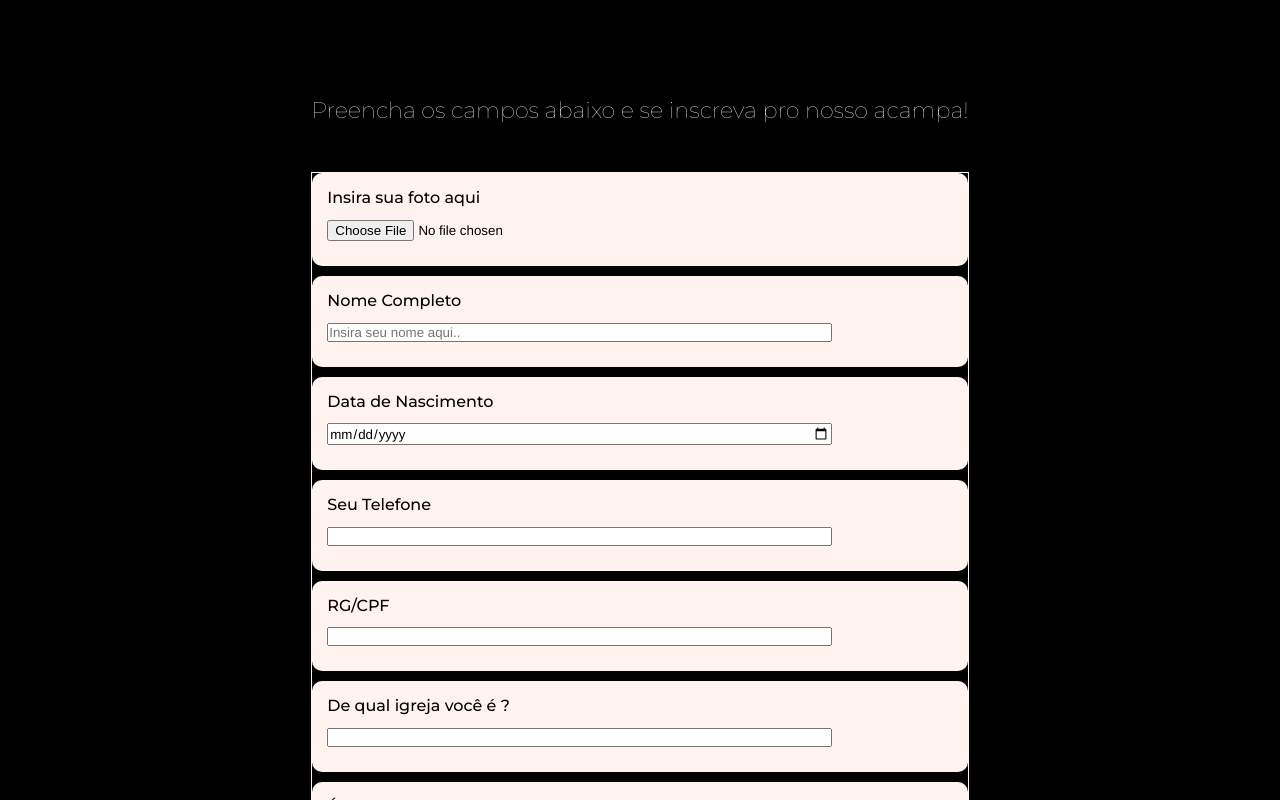
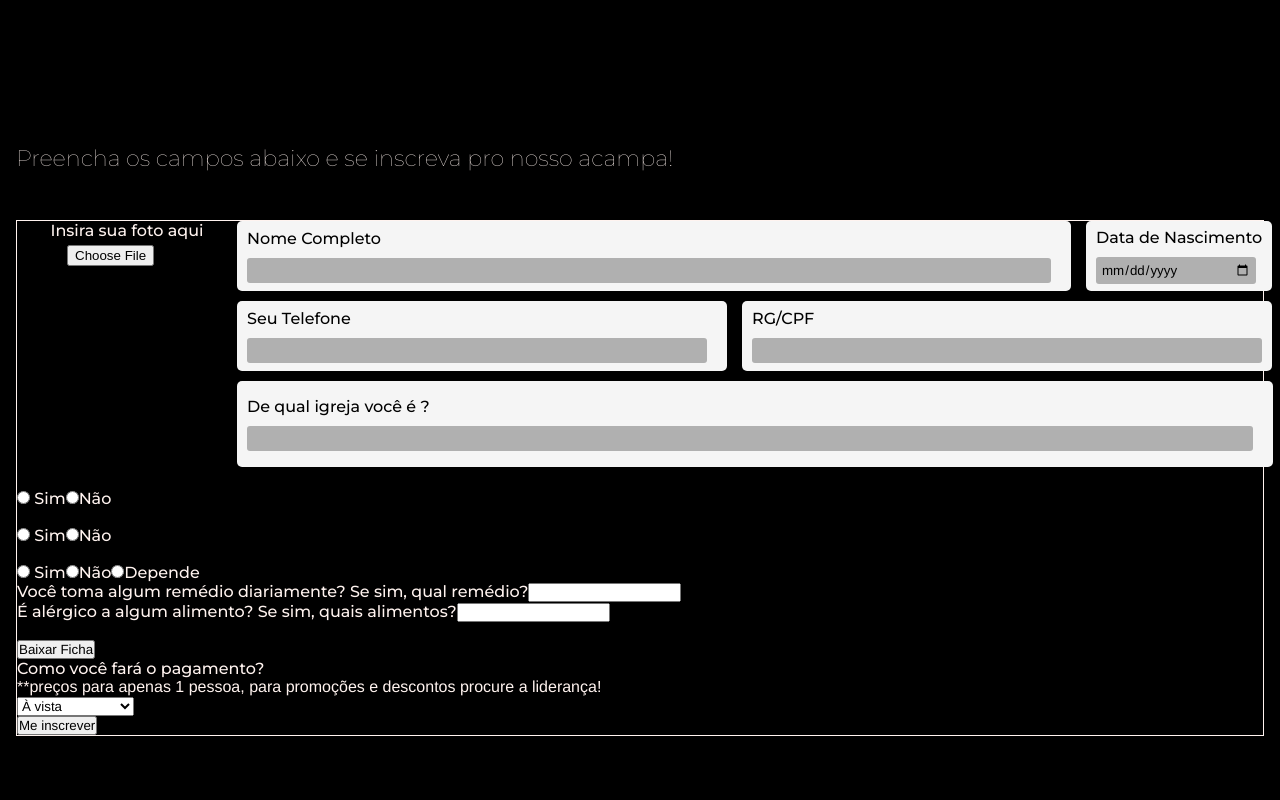
Before and after one commit to will10iam/site-acampa, a React (Create React App) app: page /register in a window 1280 px wide. Shown: the top 800 px of the page. Built offline with nearby package versions, Linux system fonts and the light colour scheme.

Commit message:
estilizando formulário no css

```diff
--- a/src/index.css
+++ b/src/index.css
@@ -89,7 +89,191 @@ body {
     margin-top: 210px;
 }
 
-.form {
+.azul-claro {
+    display: flex;
+}
+
+.verde-claro {
+    /* border: 1px solid greenyellow; */
+    width: 220px;
+    height: 250px;
+    text-align: center;
+}
+
+.verde-claro input {
+    margin-left: 50px;
+    margin-top: 5px;
+}
+
+.image {
+    width: 200px;
+    height: 200px;
+    border-radius: 10px;
+}
+
+.user-data {
+    display: flex;
+    flex-direction: column;
+}
+
+.rosa {
+    display: flex;
+    /* border: 1px solid deeppink; */
+    gap: 15px;
+}
+
+.name {
+    display: flex;
+    flex-direction: column;
+    justify-content: center;
+    padding-left: 10px;
+    padding-right: 20px;
+    border-radius: 5px;
+    height: 70px;
+    background-color: #F5F5F5;
+
+}
+
+.name input {
+    width: 794px;
+    border-radius: 3px;
+    border: none;
+    padding: 5px;
+    background-color: #B0B0B0;
+}
+
+.name label {
+    color: black;
+    margin-bottom: 10px;
+}
+
+.date {
+    display: flex;
+    flex-direction: column;
+    justify-content: center;
+    padding-left: 10px;
+    padding-right: 10px;
+    border-radius: 5px;
+    height: 70px;
+    background-color: #F5F5F5;
+
+}
+
+.date input {
+    width: 150px;
+    border-radius: 3px;
+    border: none;
+    padding: 5px;
+    background-color: #B0B0B0;
+}
+
+.date label {
+    color: black;
+    margin-bottom: 10px;
+}
+
+
+.amarelo {
+    display: flex;
+    /* border: 1px solid orange; */
+    gap: 15px;
+    margin-top: 10px;
+}
+
+
+.tel {
+    display: flex;
+    flex-direction: column;
+    justify-content: center;
+    padding-left: 10px;
+    padding-right: 20px;
+    border-radius: 5px;
+    height: 70px;
+    background-color: #F5F5F5;
+
+}
+
+.tel input {
+    width: 450px;
+    border-radius: 3px;
+    border: none;
+    padding: 5px;
+    background-color: #B0B0B0;
+}
+
+.tel label {
+    color: black;
+    margin-bottom: 10px;
+}
+
+.doc {
+    display: flex;
+    flex-direction: column;
+    justify-content: center;
+    padding-left: 10px;
+    padding-right: 10px;
+    border-radius: 5px;
+    height: 70px;
+    background-color: #F5F5F5;
+
+}
+
+.doc input {
+    width: 500px;
+    border-radius: 3px;
+    border: none;
+    padding: 5px;
+    background-color: #B0B0B0;
+}
+
+.doc label {
+    color: black;
+    margin-bottom: 10px;
+}
+
+
+.azul-escuro {
+    display: flex;
+    /* border: 1px solid darkblue; */
+    gap: 15px;
+    margin-top: 10px;
+}
+
+
+.church {
+    display: flex;
+    flex-direction: column;
+    justify-content: center;
+    padding-left: 10px;
+    padding-right: 20px;
+    border-radius: 5px;
+    height: 86px;
+    background-color: #F5F5F5;
+
+}
+
+.church input {
+    width: 996px;
+    border-radius: 3px;
+    border: none;
+    padding: 5px;
+    background-color: #B0B0B0;
+}
+
+.church label {
+    color: black;
+    margin-bottom: 10px;
+}
+
+
+
+
+
+
+
+
+
+/* .form {
     display: flex;
     flex-direction: column;
     justify-content: center;
@@ -98,26 +282,14 @@ body {
     border-radius: 10px;
     margin-bottom: 10px;
     font-family: Montserrat, sans-serif;
-}
-
-.form label {
-    color: black;
-    margin-bottom: 0.8rem;
-}
-
-.form input {
-    width: 80%;
-    margin-bottom: 10px;
-}
+} */
 
 
 .form-container {
     border: 1px solid #FFF3ef;
 }
 
-.form img {
-    width: 80px;
-}
+
 
 
 
--- a/src/pages/Registration/index.js
+++ b/src/pages/Registration/index.js
@@ -118,10 +118,13 @@ function RegistrationForm() {
                 </div>
 
                 <form onSubmit={handleSubmit} className='form-container'>
-                    <div className='form'>
+
+                    <div className='azul-claro'>
+
+                        <div className='verde-claro'>
                             {formData.imageUrl && (
                                 <div>
-                                <img src={formData.imageUrl} alt="Imagem Perfil" className='imageUrl' />
+                                    <img src={formData.imageUrl} alt="Imagem Perfil" className='image' />
                                 </div>
                             )}
                             <label>
@@ -134,7 +137,9 @@ function RegistrationForm() {
                             />
                         </div>
 
-                    <div className='form'>
+                        <div className="user-data">
+                            <div className="rosa">
+                                <div className='name'>
                                     <label>
                                         Nome Completo
                                     </label>
@@ -143,10 +148,9 @@ function RegistrationForm() {
                                         name="name"
                                         value={formData.name}
                                         onChange={handleChange}
-                            placeholder='Insira seu nome aqui..'
                                     />
                                 </div>
-                    <div className='form'>
+                                <div className='date'>
                                     <label>
                                         Data de Nascimento
                                     </label>
@@ -157,8 +161,10 @@ function RegistrationForm() {
                                         onChange={handleChange}
                                     />
                                 </div>
+                            </div>
 
-                    <div className='form'>
+                            <div className="amarelo">
+                                <div className='tel'>
                                     <label>
                                         Seu Telefone
                                     </label>
@@ -170,7 +176,7 @@ function RegistrationForm() {
                                     />
                                 </div>
 
-                    <div className='form'>
+                                <div className='doc'>
                                     <label>
                                         RG/CPF
                                     </label>
@@ -182,7 +188,11 @@ function RegistrationForm() {
                                     />
                                 </div>
 
-                    <div className='form'>
+                            </div>
+
+
+                            <div className="azul-escuro">
+                                <div className='church'>
                                     <label>
                                         De qual igreja você é ?
                                     </label>
@@ -193,8 +203,21 @@ function RegistrationForm() {
                                         onChange={handleChange}
                                     />
                                 </div>
+                            </div>
 
-                    <div className='form'>
+                        </div>
+
+                    </div>
+
+
+
+
+
+
+
+
+
+                    <div className=''>
                         É a primeira vez que acampa com a gente?
                         <div className='radio-inputs'>
                             <label >
@@ -220,7 +243,7 @@ function RegistrationForm() {
                         </div>
                     </div>
 
-                    <div className='form'>
+                    <div className=''>
                         Você precisará de transporte para a chacará?
                         <div className='radio-inputs'>
                             <label >
@@ -246,7 +269,7 @@ function RegistrationForm() {
                         </div>
                     </div>
 
-                    <div className='form'>
+                    <div className=''>
                         Você topa participar de todas as brincadeiras?
                         <div className='radio-inputs'>
                             <label >
@@ -282,7 +305,7 @@ function RegistrationForm() {
                         </div>
                     </div>
 
-                    <div className='form'>
+                    <div className=''>
                         <label>
                             Você toma algum remédio diariamente?  Se sim, qual remédio?
                         </label>
@@ -294,7 +317,7 @@ function RegistrationForm() {
                         />
                     </div>
 
-                    <div className='form'>
+                    <div className=''>
                         <label>
                             É alérgico a algum alimento? Se sim, quais alimentos?
                         </label>
@@ -306,12 +329,12 @@ function RegistrationForm() {
                         />
                     </div>
 
-                    <div className='form'>
+                    <div className=''>
                         <p>ATENÇÃO! Menores de 18 anos, clique no botão para baixar a ficha de autorização!</p>
                         <button>Baixar Ficha</button>
                     </div>
 
-                    <div className='form'>
+                    <div className=''>
                         <label>
                             Como você fará o pagamento? <p> **preços para apenas 1 pessoa, para promoções e descontos procure a liderança!</p>
                         </label>
```
Lines whose indentation alone changed are shown as unchanged.
